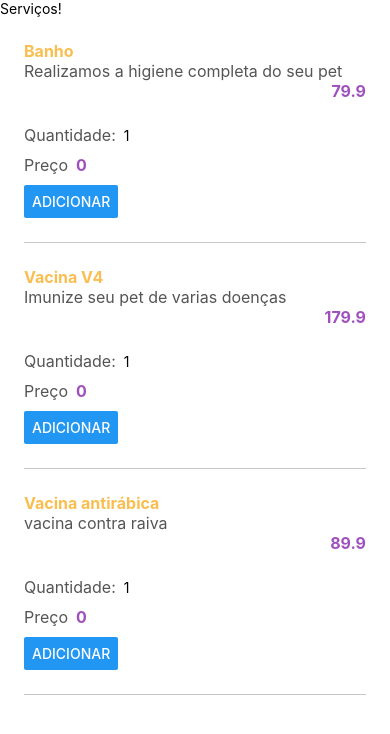
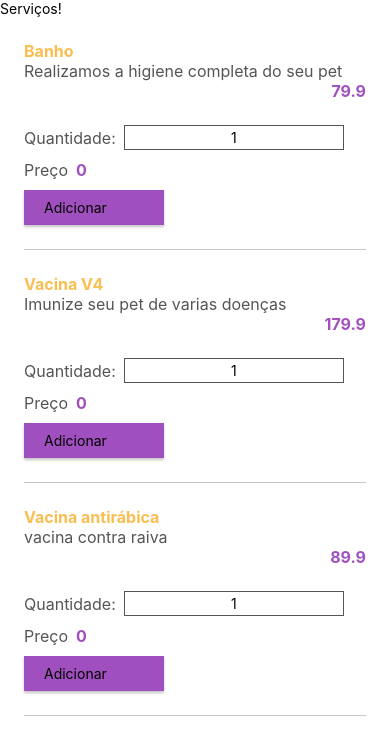
Before and after one commit to edmarques11/react-native-gatito, a React Native app: screen / in a window 390 px wide. Shown: the top 734 px of the page. Built offline with nearby package versions, Linux system fonts and the light colour scheme.

Commit message:
estilos botao e campo inteiro

```diff
--- /dev/null
+++ b/src/componentes/Botao/estilos.js
@@ -0,0 +1,24 @@
+import { StyleSheet } from 'react-native';
+import { cores } from '../../estilos';
+
+export default (pequeno, invertido) => StyleSheet.create({
+  botao: {
+    width: 140,
+    paddingVertical: pequeno ? 3 : 9,
+    paddingHorizontal: 20,
+    backgroundColor: invertido ? cores.laranja : cores.roxo,
+    shadowColor: "#000",
+    shadowOffset: {
+      width: 0,
+      height: 2,
+    },
+    shadowOpacity: 0.23,
+    shadowRadius: 2.62,
+    elevation: 4,
+  },
+  valor: {
+    fontWeight: 'bold',
+    textAlign: 'center',
+    color: invertido ? cores.roxo : cores.laranja,
+  }
+});
--- /dev/null
+++ b/src/componentes/Botao/index.js
@@ -0,0 +1,11 @@
+import React from 'react';
+import { TouchableOpacity, Text } from 'react-native';
+import funcaoEstilosPadrao from './estilos'
+
+export default function Botao({ pequeno = false, invertido = false, valor, acao, estilos }) {
+  const estilosPadrao = funcaoEstilosPadrao(pequeno, invertido)
+
+  return <TouchableOpacity onPress={acao} style={[estilosPadrao.botao, estilos]}>
+    <Text>{valor}</Text>
+  </TouchableOpacity>
+}
--- /dev/null
+++ b/src/componentes/CampoInteiro/estilos.js
@@ -0,0 +1,11 @@
+import { StyleSheet } from 'react-native';
+import { cores } from '../../estilos';
+
+export default StyleSheet.create({
+  campo: {
+    height: 25,
+    borderWidth: 1,
+    borderColor: cores.escuro,
+    textAlign: 'center',
+  }
+});
--- a/src/componentes/CampoInteiro/index.js
+++ b/src/componentes/CampoInteiro/index.js
@@ -1,7 +1,8 @@
 import React from 'react';
 import { TextInput } from 'react-native';
+import estilosPadrao from './estilos';
 
-export default function CampoInteiro({ valor, acao }) {
+export default function CampoInteiro({ valor, estilos, acao }) {
   const atualiza = (novoValor, acaoRetorno) => {
     const verificacaoInteiro = novoValor.match(/^[0-9]*$/);
     if (!verificacaoInteiro) return;
@@ -13,6 +14,7 @@ export default function CampoInteiro({ valor, acao }) {
   const numeroEmTexto = String(valor);
 
   return <TextInput
+    style={[estilosPadrao.campo, estilos]}
     keyboardType="number-pad"
     selectTextOnFocus
     onChangeText={(novoValor) => atualiza(novoValor, acao)}
--- a/src/telas/Servicos/Item/index.js
+++ b/src/telas/Servicos/Item/index.js
@@ -1,5 +1,6 @@
 import React, { useState } from 'react';
-import { Text, View, Button } from 'react-native';
+import { Text, View } from 'react-native';
+import Botao from '../../../componentes/Botao/index';
 import CampoInteiro from '../../../componentes/CampoInteiro/index'
 import estilos from './estilos'
 
@@ -23,7 +24,7 @@ export default function Item({ nome, preco, descricao }) {
           <Text style={estilos.preco}>0</Text>
         </View>
       </View>
-      <Button title="Adicionar" />
+      <Botao valor="Adicionar" acao={() => { }} />
     </View>
     <View style={estilos.divisor} />
   </>
```
